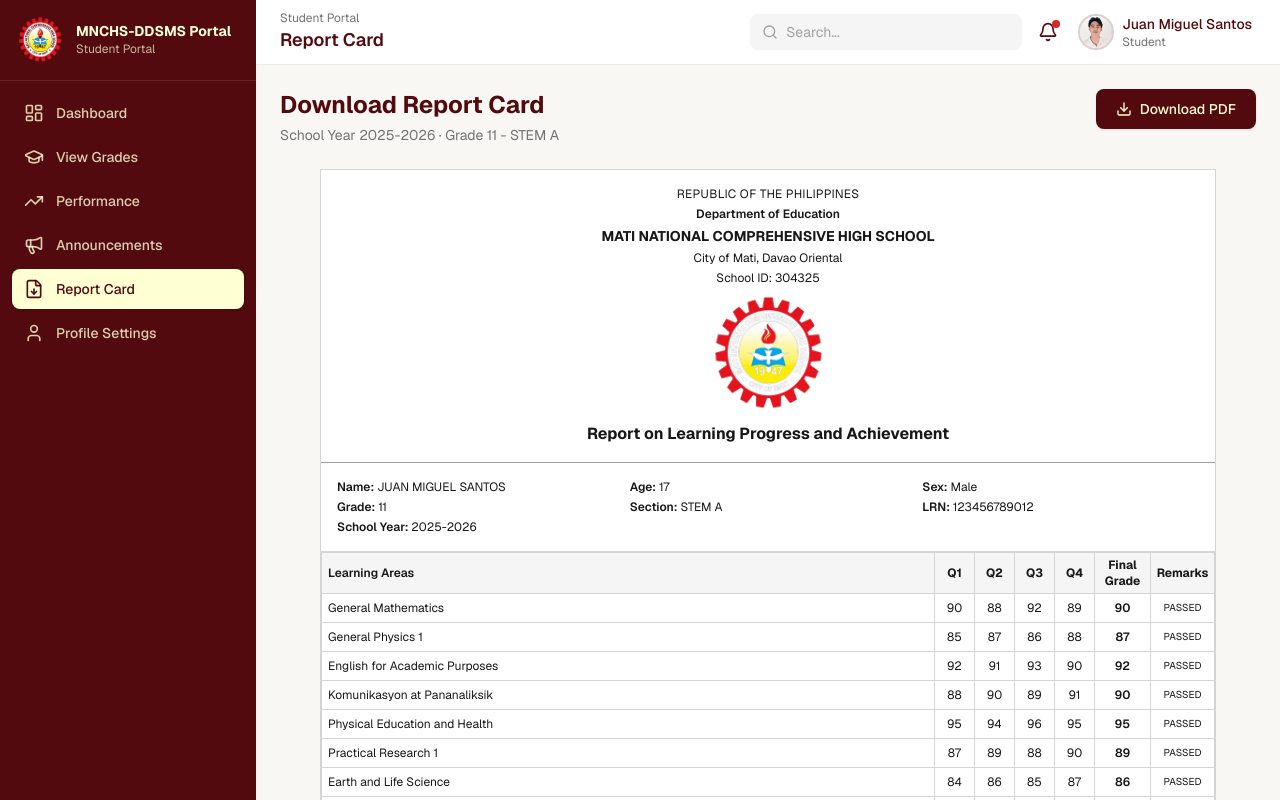
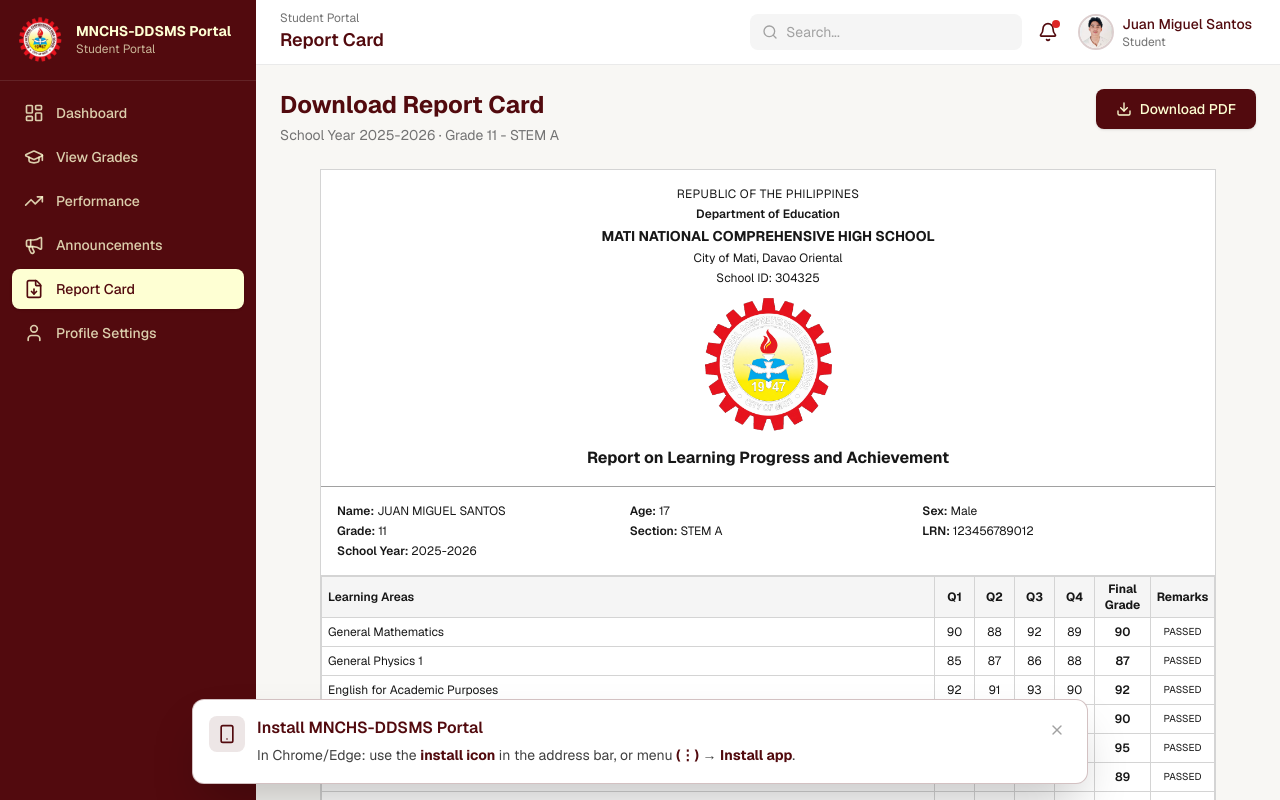
Before and after one commit to Alyong26/MNCHS-DDSMS-Prototype, a Next.js app: page /student/report-card in a window 1280 px wide. Shown: the top 800 px of the page. Built offline with nearby package versions, Linux system fonts and the light colour scheme.

Commit message:
Fix install banner visibility globally and restore report card seal details.
Show a fixed bottom install bar on all pages, reset dismiss key, and rebuild the report card seal using black-only matte removal so inner text stays visible.

Co-authored-by: Cursor <cursoragent@cursor.com>

```diff
--- a/public/sw.js
+++ b/public/sw.js
@@ -1,6 +1,6 @@
 // MNCHS-DDSMS Portal — minimal service worker
 // Fulfils the PWA installability requirement for Android Chrome.
-const CACHE = "mnchs-v3";
+const CACHE = "mnchs-v5";
 const OFFLINE = ["/", "/manifest.json", "/icons/icon-192.png", "/icons/icon-512.png"];
 
 self.addEventListener("install", (e) => {
--- /dev/null
+++ b/scripts/convert-black-matte-only.mjs
@@ -0,0 +1,40 @@
+/**
+ * Removes only near-black outer matte (keeps all white inside the emblem).
+ * Usage: node scripts/convert-black-matte-only.mjs <input> <output>
+ */
+import sharp from "sharp";
+
+const BLACK_THRESHOLD = 45;
+
+const [, , inputPath, outputPath] = process.argv;
+if (!inputPath || !outputPath) {
+  console.error("Usage: node scripts/convert-black-matte-only.mjs <input> <output>");
+  process.exit(1);
+}
+
+async function convert() {
+  const { data, info } = await sharp(inputPath).ensureAlpha().raw().toBuffer({ resolveWithObject: true });
+  const pixels = new Uint8Array(data);
+
+  for (let i = 0; i < pixels.length; i += 4) {
+    const r = pixels[i];
+    const g = pixels[i + 1];
+    const b = pixels[i + 2];
+    if (r <= BLACK_THRESHOLD && g <= BLACK_THRESHOLD && b <= BLACK_THRESHOLD) {
+      pixels[i + 3] = 0;
+    }
+  }
+
+  await sharp(Buffer.from(pixels), {
+    raw: { width: info.width, height: info.height, channels: 4 },
+  })
+    .png({ compressionLevel: 9 })
+    .toFile(outputPath);
+
+  console.log(`✓ ${outputPath} (${info.width}x${info.height})`);
+}
+
+convert().catch((err) => {
+  console.error(err);
+  process.exit(1);
+});
--- a/src/app/layout.tsx
+++ b/src/app/layout.tsx
@@ -2,6 +2,7 @@ import type { Metadata, Viewport } from "next";
 import { Geist } from "next/font/google";
 import { APP_NAME, APP_SHORT } from "@/lib/constants";
 import ServiceWorkerRegistrar from "@/components/ui/service-worker-registrar";
+import { PwaInstallShell } from "@/components/ui/pwa-install-shell";
 import "./globals.css";
 
 const geist = Geist({
@@ -42,7 +43,7 @@ export default function RootLayout({ children }: { children: React.ReactNode })
     <html lang="en" className={`${geist.variable} h-full antialiased`}>
       <body className="min-h-screen bg-background antialiased">
         <ServiceWorkerRegistrar />
-        {children}
+        <PwaInstallShell>{children}</PwaInstallShell>
       </body>
     </html>
   );
--- a/src/app/page.tsx
+++ b/src/app/page.tsx
@@ -4,7 +4,6 @@ import { useEffect, useState } from "react";
 import Link from "next/link";
 import Image from "next/image";
 import { Button } from "@/components/ui/button";
-import { PwaInstallBanner, PwaInstallProvider } from "@/components/ui/pwa-install-banner";
 import { SchoolLogo } from "@/components/ui/school-logo";
 import {
   APP_NAME,
@@ -70,7 +69,6 @@ export default function LandingPage() {
   }, []);
 
   return (
-    <PwaInstallProvider>
     <div className="min-h-screen pb-4">
       <section className="relative min-h-screen flex items-center justify-center overflow-hidden">
         <Image
@@ -83,7 +81,6 @@ export default function LandingPage() {
         <div className="absolute inset-0 bg-gradient-to-br from-primary/90 via-primary/75 to-primary-dark/85" />
 
         <div className="absolute top-0 left-0 right-0 z-30 flex flex-col">
-        <PwaInstallBanner />
         <nav className="relative z-20 px-4 sm:px-8 py-4">
           <div className="relative flex items-center justify-between">
           <Link href="/" className="flex items-center gap-3">
@@ -294,6 +291,5 @@ export default function LandingPage() {
         </div>
       </footer>
     </div>
-    </PwaInstallProvider>
   );
 }
--- a/src/components/report-card/report-card-preview.tsx
+++ b/src/components/report-card/report-card-preview.tsx
@@ -1,4 +1,3 @@
-import { SchoolLogo } from "@/components/ui/school-logo";
 import Image from "next/image";
 import {
   currentStudent,
@@ -20,13 +19,13 @@ export function ReportCardPreview() {
         <p className="text-[10px] sm:text-xs">School ID: {SCHOOL_ID}</p>
         <div className="flex justify-center my-2">
           <Image
-            src="/images/report-card-seal.png?v=20260527-v3"
+            src="/images/report-card-seal.png?v=20260527-v8"
             alt="Mati National Comprehensive High School Official Seal"
-            width={120}
-            height={120}
+            width={140}
+            height={140}
+            className="object-contain h-[5.5rem] w-[5.5rem] sm:h-36 sm:w-36"
             priority
             unoptimized
-            className="object-contain"
           />
         </div>
         <p className="font-bold text-sm sm:text-base mt-2">Report on Learning Progress and Achievement</p>
--- a/src/components/ui/pwa-install-banner.tsx
+++ b/src/components/ui/pwa-install-banner.tsx
@@ -13,7 +13,7 @@ import { Download, Smartphone, X } from "lucide-react";
 import { Button } from "@/components/ui/button";
 import { PWA_INSTALL_NAME } from "@/lib/constants";
 
-const DISMISS_KEY = "mnchs_pwa_install_banner_dismissed_v3";
+const DISMISS_KEY = "mnchs_pwa_install_banner_dismissed_v5";
 
 interface BeforeInstallPromptEvent extends Event {
   prompt: () => Promise<void>;
@@ -56,7 +56,7 @@ export function PwaInstallProvider({ children }: { children: ReactNode }) {
   const [installed, setInstalled] = useState(false);
   const [ios, setIos] = useState(false);
   const [android, setAndroid] = useState(false);
-  const [bannerDismissed, setBannerDismissed] = useState(true);
+  const [bannerDismissed, setBannerDismissed] = useState(false);
   const [ready, setReady] = useState(false);
 
   useEffect(() => {
@@ -64,7 +64,8 @@ export function PwaInstallProvider({ children }: { children: ReactNode }) {
     setIos(isIosDevice());
     setAndroid(isAndroidDevice());
     try {
-      setBannerDismissed(localStorage.getItem(DISMISS_KEY) === "1");
+      const dismissed = localStorage.getItem(DISMISS_KEY) === "1";
+      setBannerDismissed(dismissed);
     } catch {
       setBannerDismissed(false);
     }
@@ -126,6 +127,10 @@ export function PwaInstallProvider({ children }: { children: ReactNode }) {
   return <PwaInstallContext.Provider value={value}>{children}</PwaInstallContext.Provider>;
 }
 
+export function usePwaInstall() {
+  return useContext(PwaInstallContext);
+}
+
 /** Install prompt bar — place at top of landing hero, above navigation */
 export function PwaInstallBanner() {
   const ctx = useContext(PwaInstallContext);
@@ -135,14 +140,14 @@ export function PwaInstallBanner() {
 
   return (
     <div className="relative z-50 w-full px-4 pt-3 sm:pt-4" role="region" aria-label="Install app">
-      <div className="max-w-4xl mx-auto bg-card/95 backdrop-blur-sm border border-primary/20 rounded-xl shadow-lg p-3 sm:p-4 animate-fade-in">
+      <div className="max-w-4xl mx-auto bg-white border border-primary/25 rounded-xl shadow-2xl p-3 sm:p-4 animate-fade-in">
         <div className="flex items-start gap-3">
           <div className="p-2 rounded-lg bg-primary/10 flex-shrink-0 hidden sm:block">
             <Smartphone className="h-5 w-5 text-primary" />
           </div>
           <div className="flex-1 min-w-0">
             <p className="font-semibold text-primary text-sm sm:text-base">Install {PWA_INSTALL_NAME}</p>
-            <p className="text-xs sm:text-sm text-neutral-600 mt-1 leading-relaxed">
+            <p className="text-xs sm:text-sm text-neutral-700 mt-1 leading-relaxed">
               {hasNativePrompt && (
                 <>Tap install to add this portal to your home screen for quick access.</>
               )}
--- /dev/null
+++ b/src/components/ui/pwa-install-bar.tsx
@@ -0,0 +1,76 @@
+"use client";
+
+import { Download, Smartphone, X } from "lucide-react";
+import { Button } from "@/components/ui/button";
+import { PWA_INSTALL_NAME } from "@/lib/constants";
+import { PwaInstallBanner, PwaInstallProvider, usePwaInstall } from "@/components/ui/pwa-install-banner";
+
+/** Global install bar — use inside PwaInstallProvider */
+export function PwaInstallBar() {
+  const ctx = usePwaInstall();
+  if (!ctx?.showBanner) return null;
+
+  const { install, dismissBanner, isIos, isAndroid, hasNativePrompt } = ctx;
+
+  return (
+    <div
+      className="fixed bottom-0 left-0 right-0 z-[100] px-3 pb-3 pt-2 sm:px-4 sm:pb-4 pointer-events-none"
+      role="region"
+      aria-label="Install app"
+    >
+      <div className="max-w-4xl mx-auto pointer-events-auto rounded-xl border border-primary/25 bg-white shadow-2xl p-3 sm:p-4 animate-fade-in">
+        <div className="flex items-start gap-3">
+          <div className="p-2 rounded-lg bg-primary/10 flex-shrink-0">
+            <Smartphone className="h-5 w-5 text-primary" />
+          </div>
+          <div className="flex-1 min-w-0">
+            <p className="font-semibold text-primary text-sm sm:text-base">Install {PWA_INSTALL_NAME}</p>
+            <p className="text-xs sm:text-sm text-neutral-700 mt-1 leading-relaxed">
+              {hasNativePrompt && (
+                <>Tap <strong className="text-primary">Install App</strong> below to add this portal to your home screen.</>
+              )}
+              {isIos && !hasNativePrompt && (
+                <>
+                  On iPhone/iPad: tap <strong className="text-primary">Share</strong> →{" "}
+                  <strong className="text-primary">Add to Home Screen</strong> → confirm{" "}
+                  <strong className="text-primary">{PWA_INSTALL_NAME}</strong>.
+                </>
+              )}
+              {!hasNativePrompt && !isIos && isAndroid && (
+                <>
+                  Tap the menu <strong className="text-primary">(⋮)</strong> →{" "}
+                  <strong className="text-primary">Install app</strong> or{" "}
+                  <strong className="text-primary">Add to Home screen</strong>.
+                </>
+              )}
+              {!hasNativePrompt && !isIos && !isAndroid && (
+                <>
+                  In Chrome/Edge: use the <strong className="text-primary">install icon</strong> in the address bar, or
+                  menu <strong className="text-primary">(⋮)</strong> →{" "}
+                  <strong className="text-primary">Install app</strong>.
+                </>
+              )}
+            </p>
+          </div>
+          <button
+            type="button"
+            onClick={dismissBanner}
+            className="p-1.5 rounded-lg text-neutral-400 hover:text-primary hover:bg-neutral-100 flex-shrink-0"
+            aria-label="Close install prompt"
+          >
+            <X className="h-4 w-4" />
+          </button>
+        </div>
+        {hasNativePrompt && (
+          <div className="mt-3 pl-0 sm:pl-12">
+            <Button type="button" className="w-full sm:w-auto" icon={Download} onClick={() => void install()}>
+              Install App
+            </Button>
+          </div>
+        )}
+      </div>
+    </div>
+  );
+}
+
+export { PwaInstallProvider, PwaInstallBanner };
--- /dev/null
+++ b/src/components/ui/pwa-install-shell.tsx
@@ -0,0 +1,14 @@
+"use client";
+
+import type { ReactNode } from "react";
+import { PwaInstallBar, PwaInstallProvider } from "@/components/ui/pwa-install-bar";
+
+/** Wraps the app so the install bar can show on any page (landing, dashboard, report card, etc.). */
+export function PwaInstallShell({ children }: { children: ReactNode }) {
+  return (
+    <PwaInstallProvider>
+      {children}
+      <PwaInstallBar />
+    </PwaInstallProvider>
+  );
+}
--- a/src/components/ui/school-logo.tsx
+++ b/src/components/ui/school-logo.tsx
@@ -2,7 +2,7 @@ import Image from "next/image";
 import { cn } from "@/lib/utils";
 
 /** Central MNCHS logo — bump LOGO_VERSION when replacing public/images/logo.png */
-const LOGO_VERSION = "20260527-v6";
+const LOGO_VERSION = "20260527-v8";
 const LOGO_SRC = `/images/logo.png?v=${LOGO_VERSION}`;
 
 interface SchoolLogoProps {
```
